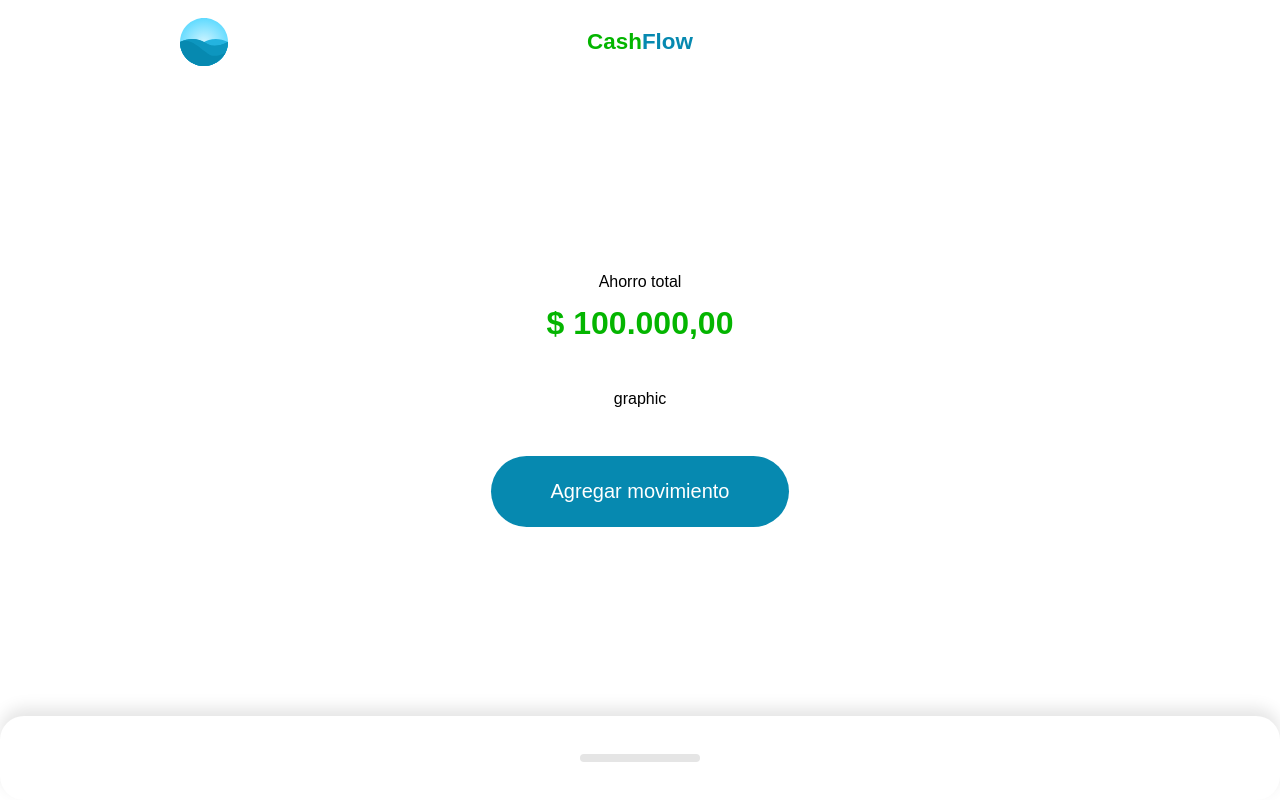
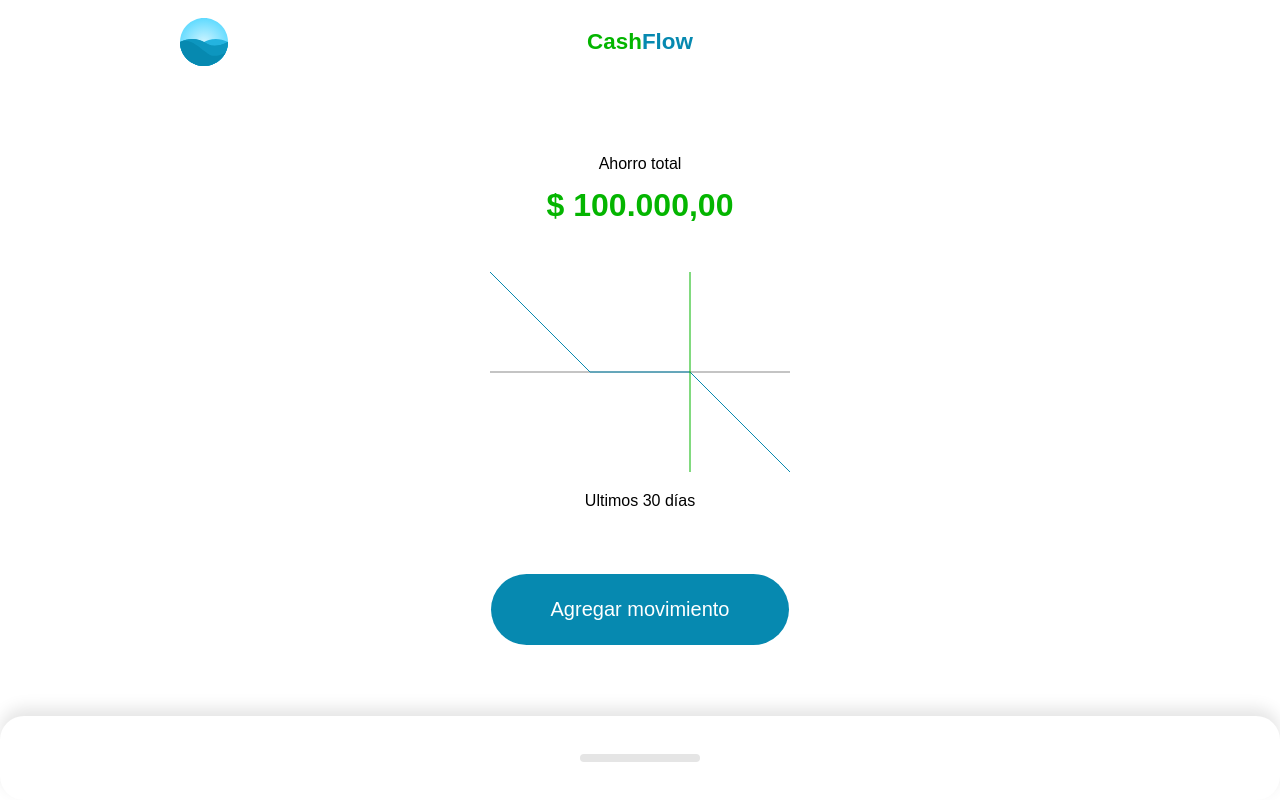
Before and after one commit to juli6464/cashflow-vue, a Vue app: page / in a window 1280 px wide. Built offline with nearby package versions, Linux system fonts and the light colour scheme.

Commit message:
creando el SVG para analisis de ingresos y gastos

```diff
--- a/src/components/Home.vue
+++ b/src/components/Home.vue
@@ -11,7 +11,7 @@
         :amount="amount"
       >
         <template #graphic>
-          graphic
+          <Graphic/>
         </template>
         <template #action>
           <Action/>
@@ -32,6 +32,7 @@
 import Resume from "./Resume/Index.vue";
 import Action from "./Action.vue";
 import Movements from "./Movements/Index.vue";
+import Graphic from "./Resume/Graphic.vue";
 
 export default {
   components: {
@@ -39,7 +40,8 @@
     Header,
     Resume,
     Action,
-    Movements
+    Movements,
+    Graphic,
   },
   data() {
     return {
--- /dev/null
+++ b/src/components/Resume/Graphic.vue
@@ -0,0 +1,48 @@
+<template>
+  <div>
+    <svg
+      viewBox="0 0 300 200">
+        <line
+          stroke="#c4c4c4"
+          stroke-width="2"
+          x1="0"
+          y1="100"
+          x2="300"
+          y2="100"/>
+          <polyline
+            fill="none"
+            stroke="#0689B0"
+            stroke-witdh="2"
+            points="0,0 100,100 200,100 300,200"/>
+          <line
+            stroke="#04b500"
+            stroke-witdh="2"
+            x1="200"
+            y1="0"
+            x2="200"
+            y2="200"/>
+      </svg>
+    <p>Ultimos 30 días</p>
+  </div>
+</template>
+
+<style scoped>
+svg {
+  width: 100%;
+}
+
+p {
+  text-align: center;
+}
+</style>
+
+
+<style scoped>
+svg {
+  width: 100%;
+}
+
+p {
+  text-align: center;
+}
+</style>
```
